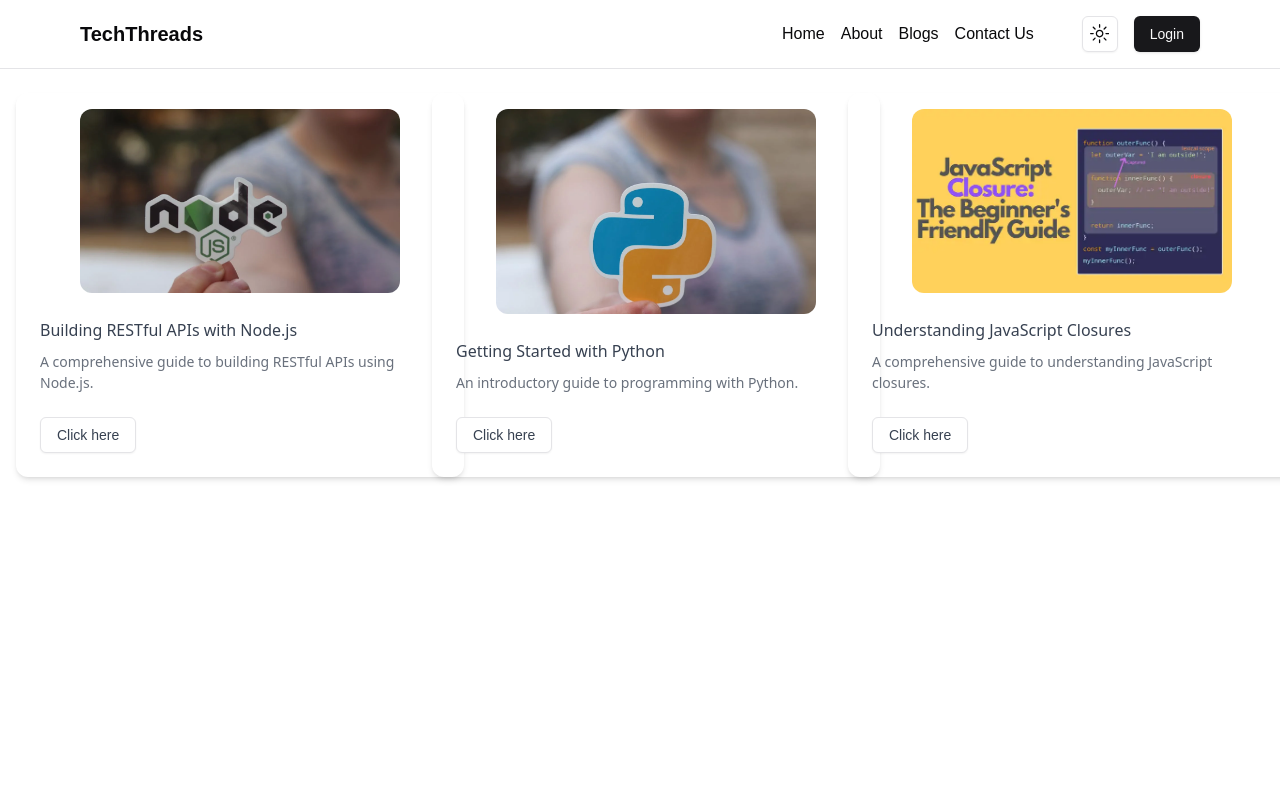
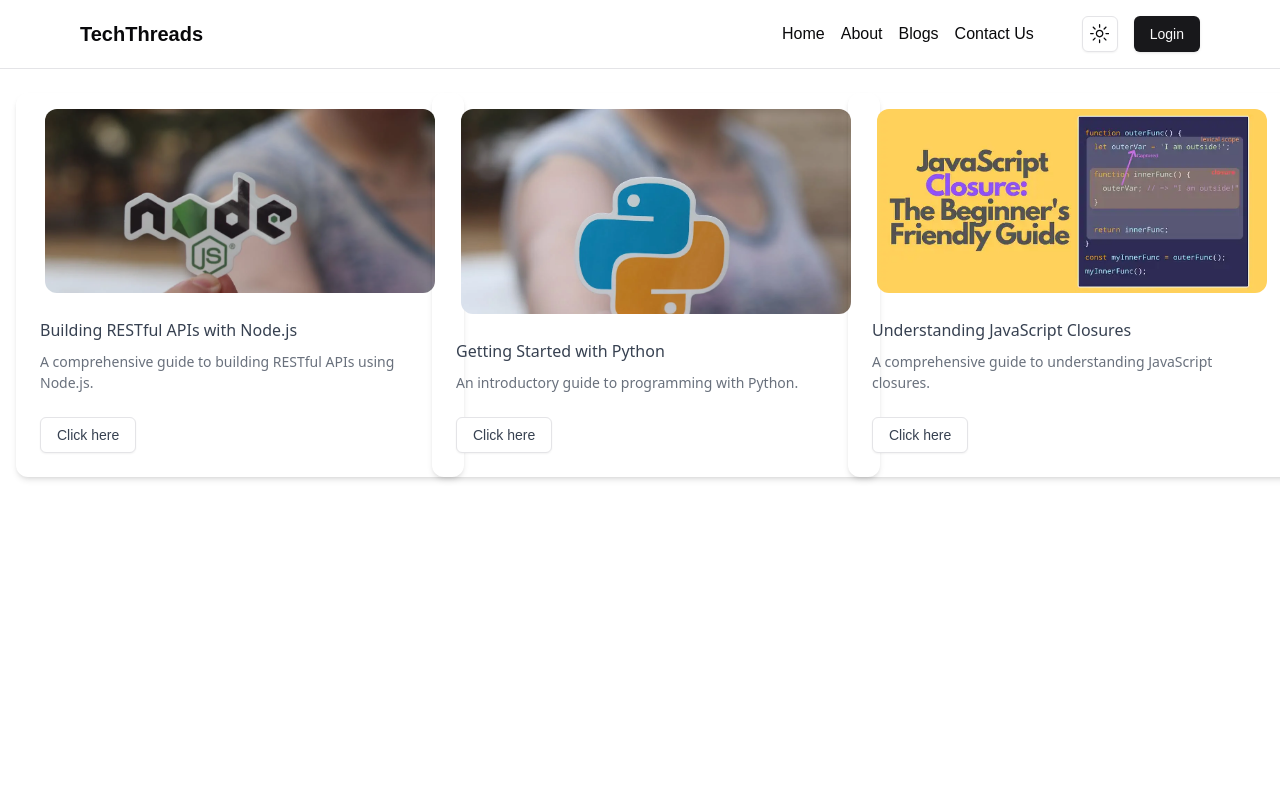
Before and after one commit to sofisalmanarif/blog-website, a Next.js app: page /blog in a window 1280 px wide. Shown: the top 800 px of the page. Built offline with nearby package versions, Linux system fonts and the light colour scheme; no server answers.

Commit message:
color changed in typejs

```diff
--- a/src/app/page.tsx
+++ b/src/app/page.tsx
@@ -29,7 +29,7 @@ console.log("session",data)
         <section className="container px-4 py-10 mx-auto lg:h-128 lg:space-x-8 lg:flex lg:items-center">
       <div className="w-full text-center lg:text-left lg:w-1/2 lg:-mt-8">
         <h1 className="text-3xl leading-snug text-gray-800 dark:text-gray-200 md:text-4xl">
-          Discover <span className="font-semibold">Inspiring Stories</span> and <br className="hidden lg:block" /> Insights on <span className="font-semibold underline decoration-primary"  ref={el} ></span>
+          Discover <span className="font-semibold">Inspiring Stories</span> and <br className="hidden lg:block" /> Insights on   <span className="font-semibold text-[#6C68FE] border-b-2 border-[#6C68FE] decoration-primary"  ref={el} ></span>
         </h1>
         <p className="mt-4 text-lg text-gray-500 dark:text-gray-300">
   Stay updated with the latest trends in software development, AI, web development, and machine learning. Explore insightful articles and tutorials to enhance your tech skills and knowledge!
--- a/src/components/Card.tsx
+++ b/src/components/Card.tsx
@@ -23,7 +23,7 @@ const Card: React.FC<{ blog: BlogType }> = ({blog}) => {
                 <Image
                     src={blog.image|| ""}
                     alt={blog.title || ''}
-                     width={390} height={550}   className="object-cover rounded-xl  md:max-w-[380px] w-[320px]" />
+                     width={390} height={550}   className="object-cover rounded-xl  md:w-[390px] w-[330px]" />
             </div>
             <div className="p-6">
                 <div className="flex items-center justify-between mb-2">
```
